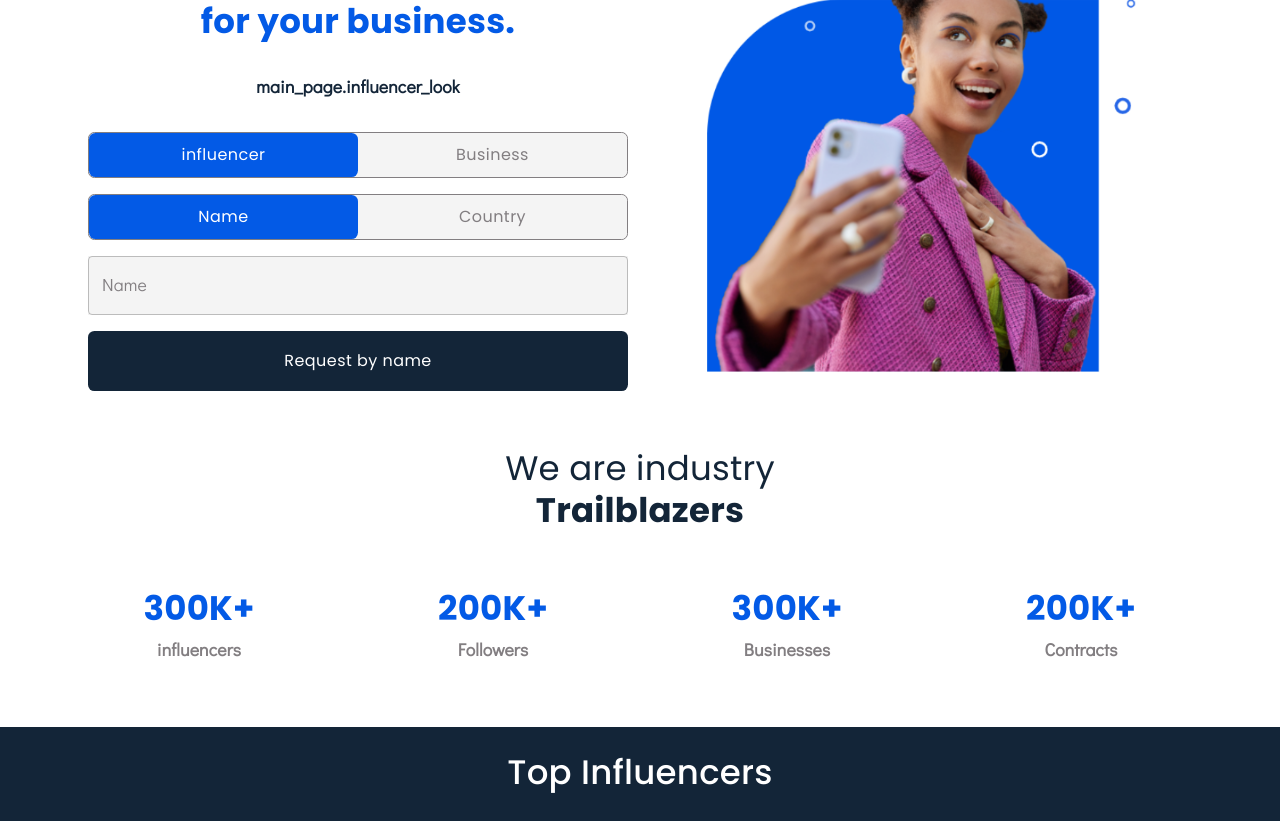
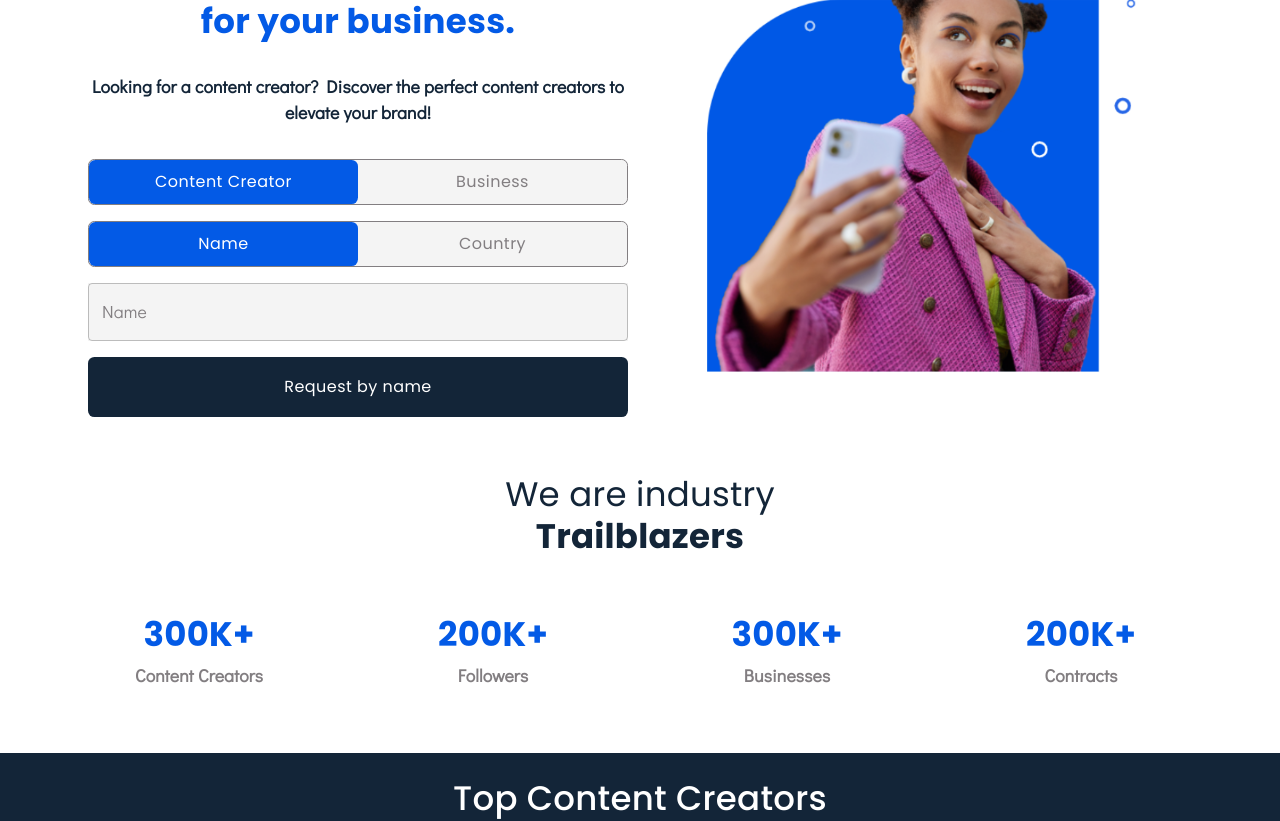
Before and after one commit to i2b-Solutions/PeerPromote, a React (Create React App) app: page / in a window 1280 px wide. Shown: the part 180-1001 px from the top of the page. Built offline with nearby package versions, Linux system fonts and the light colour scheme.

Commit message:
Remove influencers word

```diff
--- a/src/data/enums/searchEnums.ts
+++ b/src/data/enums/searchEnums.ts
@@ -1,4 +1,4 @@
-// Enums for searching influencers
+// Enums for searching content creators
 export enum SearchTypes {
     NAME = 'Name',
     COUNTRY = 'Country'
--- a/src/data/enums/userEnums.ts
+++ b/src/data/enums/userEnums.ts
@@ -4,5 +4,5 @@
  * @enum {string}
  */export enum UserTypes {
     BUSINESS = 'Business',
-    INFLUENCER = 'Influencer'
+    CONTENT_CREATOR = 'Content Creator'
 }
--- a/src/ui/assets/images/images.ts
+++ b/src/ui/assets/images/images.ts
@@ -2,4 +2,4 @@ const assetsDirectory = `${process.env.PUBLIC_URL}/assets`
 const imagesDirectory = `${assetsDirectory}/images`
 
 export const SelfieImage = `${imagesDirectory}/selfie.jpg`;
-export const InfluencerImage = `${imagesDirectory}/influencer.png`;
+export const ContentCreatorImage = `${imagesDirectory}/content_creator.png`;
--- a/src/ui/screens/main/components/connectComponent.tsx
+++ b/src/ui/screens/main/components/connectComponent.tsx
@@ -5,7 +5,7 @@ import { Colors } from '@theme/colors';
 import AppButton from '@components/appButton/appButton';
 import { UserTypes } from '@data/enums/userEnums';
 import AppTextField from '@components/appTextField/appTextField';
-import { InfluencerImage } from '@assets/images/images';
+import { ContentCreatorImage } from '@assets/images/images';
 import { DidactGothicFontSizes, PoppinsFontSizes } from '@theme/fontSizes';
 import { SearchTypes } from '@data/enums/searchEnums';
 import { useTranslation } from 'react-i18next';
@@ -63,7 +63,7 @@ const SelectionButton: React.FC<{ textValue: string; selected: boolean; onClick:
  * Main Connect Section component with search functionality.
  */
 const ConnectSection: React.FC = () => {
-    const [userType, setUserType] = useState<UserTypes>(UserTypes.INFLUENCER);
+    const [userType, setUserType] = useState<UserTypes>(UserTypes.CONTENT_CREATOR);
     const [searchType, setSearchType] = useState<SearchTypes>(SearchTypes.NAME);
     const [name, setName] = useState<string>('');
     const [country, setCountry] = useState<string>('');
@@ -114,16 +114,16 @@ const ConnectSection: React.FC = () => {
                             {t('main_page.for_business')}
                         </Typography>
                         <Typography marginTop="2rem" marginBottom="2rem" variant="body1" color={Colors.main.darkBlue} sx={{ fontWeight: DidactGothicFontSizes.BOLD }}>
-                            {userType === UserTypes.INFLUENCER ? t('main_page.influencer_look') : t('main_page.business_look')}
+                            {userType === UserTypes.CONTENT_CREATOR ? t('main_page.content_creator_look') : t('main_page.business_look')}
                         </Typography>
                         {/* User Type Selector Buttons */}
                         <SelectorContainer>
-                            <SelectionButton textValue={t('influencer')} selected={userType === UserTypes.INFLUENCER} onClick={() => handleUserTypeChange(UserTypes.INFLUENCER)} />
+                            <SelectionButton textValue={t('content_creator')} selected={userType === UserTypes.CONTENT_CREATOR} onClick={() => handleUserTypeChange(UserTypes.CONTENT_CREATOR)} />
                             <SelectionButton textValue={t('business')} selected={userType === UserTypes.BUSINESS} onClick={() => handleUserTypeChange(UserTypes.BUSINESS)} />
                         </SelectorContainer>
 
                         {/* User Type Selector Buttons */}
-                        {userType === UserTypes.INFLUENCER && (
+                        {userType === UserTypes.CONTENT_CREATOR && (
                             <SelectorContainer>
                                 <SelectionButton textValue={t('name')} selected={searchType === SearchTypes.NAME} onClick={() => handleSearchTypeChange(SearchTypes.NAME)} />
                                 <SelectionButton textValue={t('country')} selected={searchType === SearchTypes.COUNTRY} onClick={() => handleSearchTypeChange(SearchTypes.COUNTRY)} />
@@ -131,7 +131,7 @@ const ConnectSection: React.FC = () => {
                         )}
 
                         {/* Additional fields based on user type */}
-                        {userType === UserTypes.INFLUENCER && (
+                        {userType === UserTypes.CONTENT_CREATOR && (
                             <>
                                 {searchType === SearchTypes.NAME && (
                                     <AppTextField label={t('name')} variant="outlined" fullWidth value={name} onChange={handleNameChange} sx={{ mb: 2 }} />
@@ -153,7 +153,7 @@ const ConnectSection: React.FC = () => {
 
                 {/* Right column (visible only on medium and larger screens) */}
                 <Grid item xs={12} md={6} sx={{ display: { xs: 'none', md: 'inherit' } }}>
-                    <img src={InfluencerImage} alt="Influencer" style={{ width: '100%', height: '28.5rem', objectFit: 'contain' }} />
+                    <img src={ContentCreatorImage} alt="Content creator" style={{ width: '100%', height: '28.5rem', objectFit: 'contain' }} />
                 </Grid>
             </Grid>
         </Container>
--- a/src/ui/screens/main/components/statisticsComponent.tsx
+++ b/src/ui/screens/main/components/statisticsComponent.tsx
@@ -13,7 +13,7 @@ const StatisticsContainer = styled(Grid)({
 // Sample statistics data
 const statisticsData = [
     {
-        name: 'influencers',
+        name: 'content_creators',
         value: 300
     },
     {
--- a/src/ui/screens/main/components/topInfluencersComponent.tsx
+++ b/src/ui/screens/main/components/topContentCreatorsComponent.tsx
@@ -24,8 +24,8 @@ const ContactButton = styled(AppButton)({
     borderRadius: '0.5rem'
 });
 
-// Sample data for top influencers
-const influencersData = [
+// Sample data for top content creators
+const contentCreatorsData = [
     { name: 'Maria', followers: '60M+' },
     { name: 'David', followers: '55M+' },
     { name: 'John', followers: '50M+' },
@@ -35,27 +35,27 @@ const influencersData = [
 ];
 
 /**
- * Component displaying the top influencers section.
+ * Component displaying the top content creators section.
  */
-const TopInfluencersSection = () => {
+const TopContentCreatorsSection = () => {
     const { t } = useTranslation();
 
     return (
         <Box sx={{ mt: 4, bgcolor: Colors.main.darkBlue, color: 'white', p: 2 }}>
             {/* Section Title */}
             <Typography variant="h4" fontWeight={PoppinsFontSizes.MEDIUM} color={Colors.main.white} sx={{ mt: 1, mb: 8, flexGrow: 1 }}>
-                Top Influencers
+                Top {t('content_creators')}
             </Typography>
-            {/* Grid of influencers */}
+            {/* Grid of content creators */}
             <Grid container spacing={2}>
-                {influencersData.map((item) => (
+                {contentCreatorsData.map((item) => (
                     <Grid item xs={6} md={4} lg={2} key={item.name}>
                         <Box>
                             {/* Circular Image Container */}
                             <ImageContainer>
-                                <img src={SelfieImage} alt="Influencer" style={{ objectFit: 'cover', width: '100%', height: '100%' }} />
+                                <img src={SelfieImage} alt="Content creator" style={{ objectFit: 'cover', width: '100%', height: '100%' }} />
                             </ImageContainer>
-                            {/* Influencer Name */}
+                            {/* Content Creator Name */}
                             <Typography variant="h6" color={Colors.main.white}>{item.name}</Typography>
                             {/* Followers Count */}
                             <Typography variant="body1" fontWeight={DidactGothicFontSizes.BOLD} color={Colors.main.lightBlue}>
@@ -73,4 +73,4 @@ const TopInfluencersSection = () => {
     );
 };
 
-export default TopInfluencersSection;
+export default TopContentCreatorsSection;
--- a/src/ui/screens/main/mainScreen.tsx
+++ b/src/ui/screens/main/mainScreen.tsx
@@ -2,12 +2,12 @@ import { Box } from '@mui/material';
 import styled from '@emotion/styled';
 import ConnectSection from './components/connectComponent';
 import StatisticsSection from './components/statisticsComponent';
-import TopInfluencersSection from './components/topInfluencersComponent';
 import { Colors } from '@theme/colors';
 import AppMainContainer from '@components/appMainContainer/appMainContainer';
+import TopContentCreatorsSection from './components/topContentCreatorsComponent';
 
-// Styled component for the top influencers container
-export const TopInfluencesContainer = styled(Box)({
+// Styled component for the top content creators container
+export const TopContentCreatorsContainer = styled(Box)({
     width: '100%',
     backgroundColor: Colors.main.darkBlue,
   });
@@ -26,12 +26,12 @@ const MainScreen = () => {
 
       </AppMainContainer>
 
-      {/* Top Influences Section */}
-      <TopInfluencesContainer>
+      {/* Top Content Creators Section */}
+      <TopContentCreatorsContainer>
         <AppMainContainer>
-          <TopInfluencersSection />
+          <TopContentCreatorsSection />
         </AppMainContainer>
-      </TopInfluencesContainer>
+      </TopContentCreatorsContainer>
     </>
   );
 };
```
Also changed, not shown: public/assets/images/content_creator.png (renamed from public/assets/images/influencer.png).
